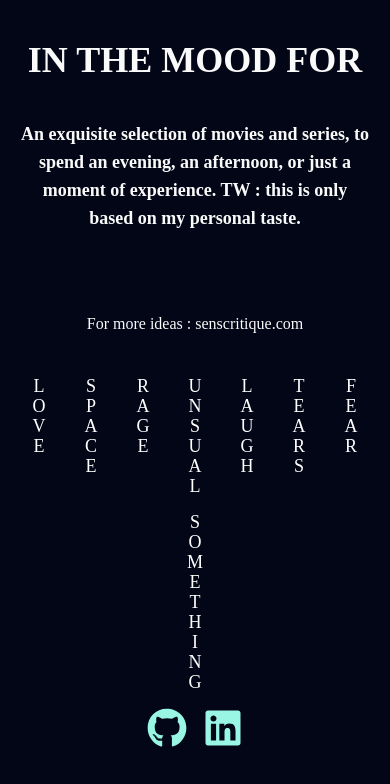
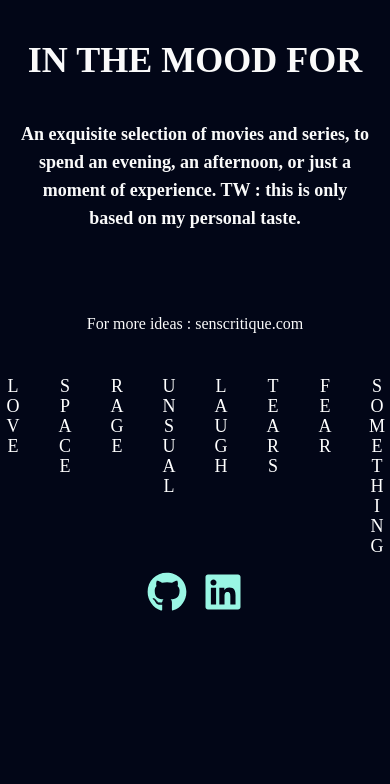
Before and after one commit to miazarre/in-the-mood-for, a React (Create React App) app: page / in a window 390 px wide. Shown: the top 784 px of the page. Built offline with nearby package versions, Linux system fonts and the light colour scheme.

Commit message:
Fix screen issue on Firefox

```diff
--- a/src/components/Home/index.js
+++ b/src/components/Home/index.js
@@ -21,7 +21,7 @@ const Home = () => {
         >
           For more ideas : senscritique.com
         </a>
-        <div className="menu flex flex-wrap justify-center gap-x-6 gap-y-4 sm:gap-x-8 sm:gap-y-6 text-lg sm:text-5xl">
+        <div className="menu flex justify-center gap-x-6 gap-y-4 sm:gap-x-8 sm:gap-y-6 text-lg sm:text-5xl">
           {moodsData.map((mood) => (
             <div className="menu-item" key={mood.id}>
               <Link
```
